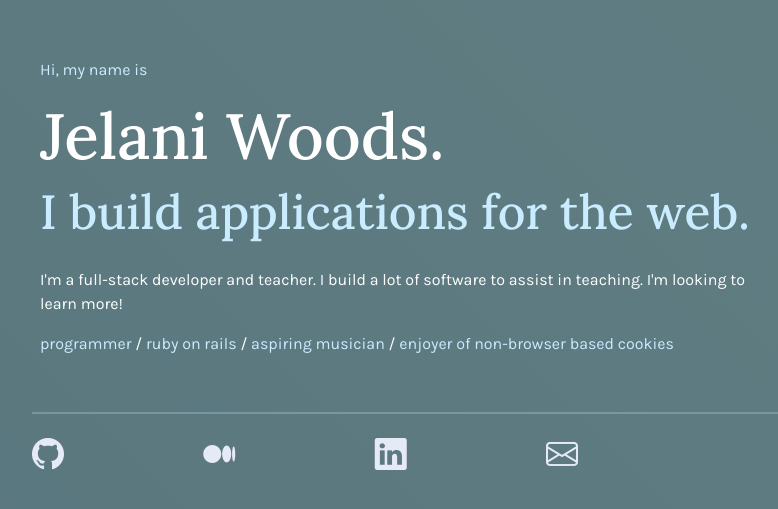
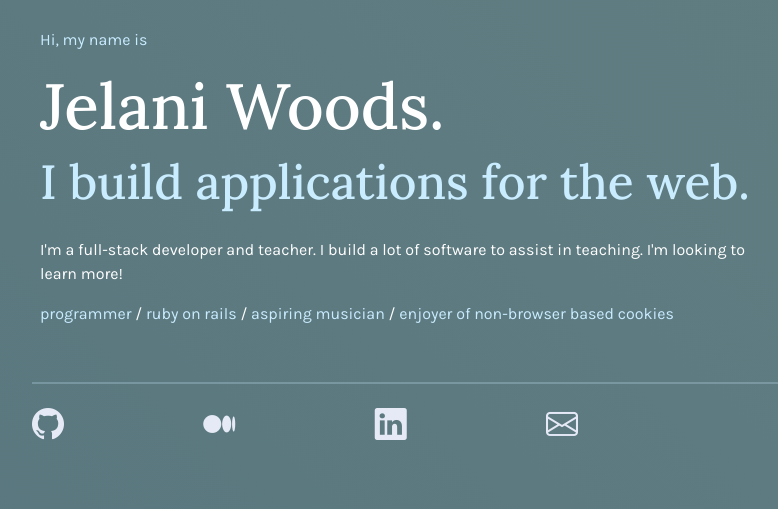
Before and after one commit to jmw686-appdev/til, a Jekyll site: the page index.html, which Jekyll copies as it is, in a window 1280 px wide. Shown: the top 509 px of the page, without its empty margins (50-828 px from the left). Built offline with Jekyll 4.4.1, drawn with Linux system fonts in a browser that asks for light colours.

Commit message:
Reduce top padding

```diff
--- a/index.html
+++ b/index.html
@@ -70,7 +70,7 @@
   <body>
     <div class="dynamic-bg d-flex" style="min-height: 100vh;">
       <div class="container">
-        <div class="row" style="padding-top: 50px;">
+        <div class="row" style="padding-top: 20px;">
           <div class="col-12 text-break">
             <div class="card see-through p-2 text-white border-0">
               <p style="color: #c9ecff">Hi, my name is</p>
```
